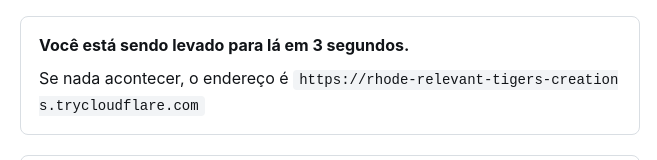
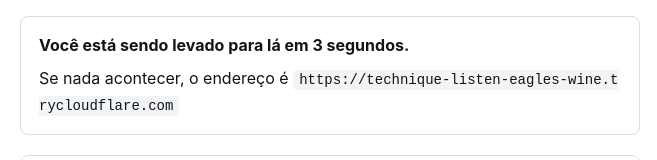
Before and after one commit to caioalcarria/rota, a plain HTML site: page index.html in a window 1280 px wide. Shown: the part 200-360 px from the top of the page, 310-967 px from the left. Drawn offline with Linux system fonts and the light colour scheme.

Commit message:
O túnel mudou de endereço; a página fixa acompanha

```diff
--- a/index.html
+++ b/index.html
@@ -3,7 +3,7 @@
 <meta charset="utf-8">
 <meta name="viewport" content="width=device-width, initial-scale=1">
 <title>Rota — demonstração ao vivo</title>
-<meta http-equiv="refresh" content="3;url=https://rhode-relevant-tigers-creations.trycloudflare.com">
+<meta http-equiv="refresh" content="3;url=https://technique-listen-eagles-wine.trycloudflare.com">
 <style>
   :root { --tinta:#111418; --papel:#ffffff; --borda:#d9dee3; --ac:#1F7A4D; --fraco:#5b6670; }
   * { box-sizing: border-box; }
@@ -26,11 +26,11 @@
   <p class="sub">Sistema de apoio à decisão para o aluno dessemestralizado<br>
   ADMF01 — Sistemas de Apoio à Decisão · UFBA / Instituto de Computação</p>
 
-  <a class="botao" href="https://rhode-relevant-tigers-creations.trycloudflare.com">Abrir a demonstração</a>
+  <a class="botao" href="https://technique-listen-eagles-wine.trycloudflare.com">Abrir a demonstração</a>
 
   <div class="cartao">
     <b>Você está sendo levado para lá em 3 segundos.</b>
-    <p style="margin:8px 0 0">Se nada acontecer, o endereço é <code>https://rhode-relevant-tigers-creations.trycloudflare.com</code></p>
+    <p style="margin:8px 0 0">Se nada acontecer, o endereço é <code>https://technique-listen-eagles-wine.trycloudflare.com</code></p>
   </div>
 
   <div class="cartao">
```
